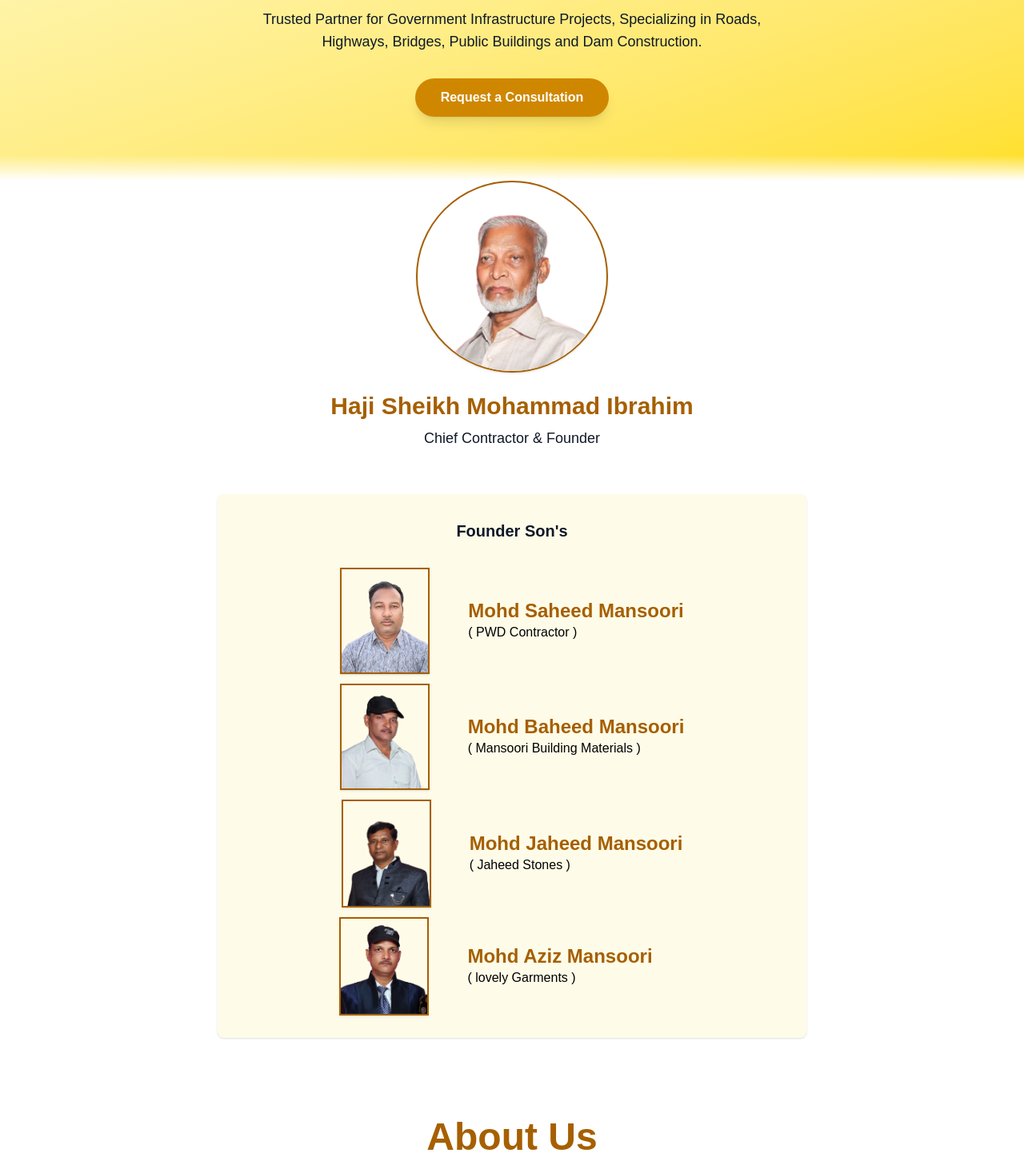
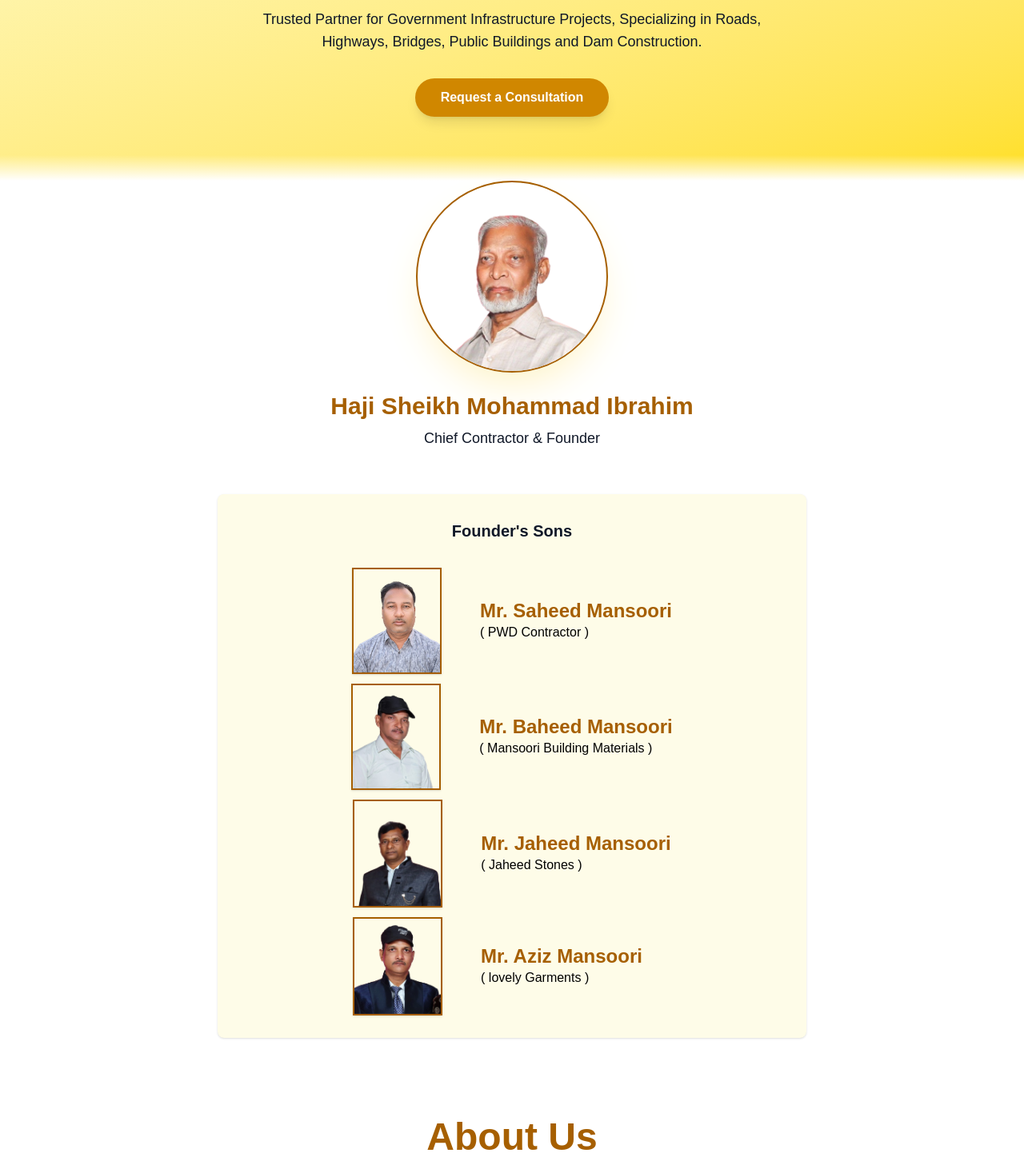
Before and after one commit to mohdamangithub/Mansoori-Construction-Website, a Next.js app: page / in a window 1280 px wide. Shown: the part 275-1742 px from the top of the page at 80% size. Built offline with nearby package versions, Linux system fonts and the light colour scheme.

Commit message:
complete

```diff
--- a/src/app/globals.css
+++ b/src/app/globals.css
@@ -5,6 +5,12 @@
   --foreground: #171717;
   --font-sans: var(--font-inter);
   --font-mono: var(--font-roboto-mono);
+}
+.head{
+ -webkit-text-stroke-width: 2px;
+
+ /* -webkit-text-fill-color: white; */
+
 }
 
 @theme inline {
@@ -30,14 +36,20 @@ body {
   font-family: Arial, Helvetica, sans-serif;
 }
 
+
 .nav-link {
   @apply text-gray-700 dark:text-gray-200 font-medium hover:text-yellow-600 dark:hover:text-yellow-400 transition;
 }
 @media only screen and (min-width: 300px) and (max-width: 767px) {
   .head{
     /* text-transform: uppercase; */
-    font-size: 50px
+    font-size: 50px;
+    font-weight: 900;
+  -webkit-text-stroke-width: 2px;
+ /* -webkit-text-stroke-color: black; */
+
   }
+
 .sons{
   gap: 5px;
   justify-content: space-evenly;
@@ -54,6 +66,11 @@ body {
 .sons:nth-last-child(1) {
  margin-right: 20px
 }
+.sons:nth-last-child(3) {
+ margin-left: 15px;
+ gap:18px
+
+}
 .footer{
   text-align: center
 }
--- a/src/app/layout.tsx
+++ b/src/app/layout.tsx
@@ -22,6 +22,7 @@ export default function RootLayout({
       <body cz-shortcut-listen="true" className={`${inter.variable} ${robotoMono.variable} antialiased`}>
         <Navbar />
         <main>{children}</main>
+        {/* Footer */}
         <footer className="w-full bg-yellow-700 text-white py-6 mt-12">
           <div className="max-w-6xl mx-auto px-4 flex flex-col sm:flex-row justify-between items-center gap-2">
             <span className=" footer font-semibold leading-none ">
--- a/src/app/page.tsx
+++ b/src/app/page.tsx
@@ -5,6 +5,7 @@ import { motion } from "framer-motion";
 export default function Home() {
   return (
     <div className="font-sans bg-white text-gray-900 dark:bg-gray-900 dark:text-white min-h-screen flex flex-col">
+      {/* Hero Section */}
       <section className="relative flex flex-col items-center justify-center text-center py-20 px-4 bg-gradient-to-br from-yellow-100 to-yellow-300 dark:from-yellow-700 dark:to-yellow-900">
         <motion.h1
           className="head text-4xl sm:text-5xl md:text-6xl font-bold mb-4 drop-shadow-lg"
@@ -42,6 +43,8 @@ export default function Home() {
         </motion.a>
         <div className="absolute bottom-0 left-1/2 transform -translate-x-1/2 w-full h-8 bg-gradient-to-t from-white dark:from-gray-900 to-transparent" />
       </section>
+
+      {/* Owner Section */}
       <motion.section
         id="owner"
         className=" px-4 max-w-3xl mx-auto w-full flex flex-col items-center text-center"
@@ -53,8 +56,8 @@ export default function Home() {
         <Image
           src="/images/Founder.png"
           alt="Owner Photo"
-          className="rounded-full object-cover border-2 border-yellow-700  shadow mb-6"
-          width={240}
+          className="rounded-full object-cover  border-2 border-yellow-700 shadow-amber-100 shadow-2xl dark:shadow-white mb-6"
+          width={240} //40
           height={240}
         />
         <h2 className="text-2xl sm:text-3xl font-bold mb-2 text-yellow-700 dark:text-yellow-400">
@@ -62,18 +65,18 @@ export default function Home() {
         </h2>
         <p className="text-lg mb-14">Chief Contractor & Founder</p>
         <div className="bg-yellow-50 dark:bg-yellow-900/40 p-4 rounded-lg shadow w-full max-w-maxs mx-auto">
-          <h3 className="font-semibold text-xl mb-8 mt-4">{`Founder Son's`}</h3>
+          <h3 className="font-semibold text-xl mb-8 mt-4">{`Founder's Sons`}</h3>
           <ul className="text-2xl text-yellow-700 dark:text-yellow-400 font-semibold space-y-1">
             <div className="sons flex items-center justify-center gap-12 mb-3">
               <Image
                 src="/images/Saheed.png"
                 alt="Owner Photo"
                 className=" object-cover object-top border-2 border-yellow-700 shadow"
-                width={112}
+                width={112} // same as w-28
                 height={112}
               />
               <div className="leading-none text-start">
-                <li>Mohd Saheed Mansoori</li>
+                <li>Mr. Saheed Mansoori</li>
                 <span className="text-[1rem] text-black font-normal dark:text-white">
                   ( PWD Contractor )
                 </span>
@@ -84,11 +87,11 @@ export default function Home() {
                 src="/images/Baheed.png"
                 alt="Owner Photo"
                 className="object-cover object-top border-2 border-yellow-700 shadow"
-                width={112}
+                width={112} // same as w-28
                 height={112}
               />
               <div className="leading-none text-start">
-                <li>Mohd Baheed Mansoori</li>
+                <li>Mr. Baheed Mansoori</li>
                 <span className="text-[1rem] text-black font-normal dark:text-white">
                   ( Mansoori Building Materials )
                 </span>
@@ -99,26 +102,26 @@ export default function Home() {
                 src="/images/Jaheed.png"
                 alt="Owner Photo"
                 className="object-cover object-center border-2 border-yellow-700 shadow"
-                width={112}
+                width={112} // same as w-28
                 height={112}
               />
               <div className="leading-none text-start">
-                <li>Mohd Jaheed Mansoori</li>
+                <li>Mr. Jaheed Mansoori</li>
                 <span className="text-[1rem] text-black font-normal dark:text-white">
                   ( Jaheed Stones )
                 </span>
               </div>
             </div>
-            <div className="sons flex items-center justify-center gap-12 mb-3 mr-10">
+            <div className="sons flex items-center justify-center gap-12 mb-3 mr-9">
               <Image
                 src="/images/Aziz.png"
                 alt="Owner Photo"
                 className="object-cover object-top border-2 border-yellow-700 shadow"
-                width={112}
+                width={112} // same as w-28
                 height={112}
               />
               <div className="leading-none text-start">
-                <li>Mohd Aziz Mansoori</li>
+                <li>Mr. Aziz Mansoori</li>
                 <span className="text-[1rem] text-black font-normal dark:text-white">
                   ( lovely Garments )
                 </span>
@@ -128,6 +131,7 @@ export default function Home() {
         </div>
       </motion.section>
 
+      {/* About Section */}
       <motion.section
         id="about"
         className="py-16 px-4 max-w-5xl mx-auto w-full text-center"
@@ -164,6 +168,7 @@ export default function Home() {
         </div>
       </motion.section>
 
+      {/* Services Section */}
       <motion.section
         id="services"
         className="py-14 px-4 bg-gray-50 dark:bg-gray-800 w-full text-center"
@@ -222,6 +227,7 @@ export default function Home() {
         </div>
       </motion.section>
 
+      {/* Projects Section */}
       <motion.section
         id="projects"
         className="py-16 px-4 max-w-5xl mx-auto w-full text-center"
@@ -236,7 +242,7 @@ export default function Home() {
         <div className="grid grid-cols-1 sm:grid-cols-2 md:grid-cols-3 gap-8">
           <div className="bg-white dark:bg-gray-900 rounded-lg shadow overflow-hidden flex flex-col">
             <Image
-              width={400}
+              width={400} // same as h-50
               height={0}
               className="h-50 object-cover object-top"
               src="/images/Talbehat.jpg"
@@ -257,7 +263,7 @@ export default function Home() {
           </div>
           <div className="bg-white dark:bg-gray-900 rounded-lg shadow overflow-hidden flex flex-col">
             <Image
-              width={400}
+              width={400} // same as h-50
               height={0}
               className="h-50 object-cover"
               src="/images/Budpura2.jpg"
@@ -279,7 +285,7 @@ export default function Home() {
           </div>
           <div className="bg-white dark:bg-gray-900 rounded-lg shadow overflow-hidden flex flex-col">
             <Image
-              width={400}
+              width={400} // same as h-50
               height={0}
               className="h-50 object-cover"
               src="/images/Samthar.jpg"
@@ -302,6 +308,7 @@ export default function Home() {
         </div>
       </motion.section>
 
+      {/* Contact Section */}
       <motion.section
         id="contact"
         className="py-16 px-4 bg-gray-50 dark:bg-gray-800 w-full text-center"
--- a/src/components/Navbar.tsx
+++ b/src/components/Navbar.tsx
@@ -7,18 +7,18 @@ export default function Navbar() {
   return (
     <nav className="w-full bg-white dark:bg-gray-900 shadow-lg sticky top-0 z-50 border-b border-yellow-600">
       <div className="max-w-6xl mx-auto flex items-center justify-between px-4 py-3">
-
+        {/* Logo */}
         <Link href="#" className="flex items-center gap-4">
           <span className="inline-block bg-yellow-600 rounded-full p-2">
 
-            <Image width={40}
+            <Image width={40}   // required10
       height={40}  src="/images/Logo.png" alt="Logo" />
           </span>
           <span className="font-bold text-xl tracking-wide text-yellow-700 dark:text-yellow-400">
             {`Mansoori's`}
           </span>
         </Link>
-
+        {/* Desktop Nav */}
         <div className="hidden md:flex gap-8  items-center">
           <Link href="#" className="nav-link">
             Home
@@ -36,6 +36,7 @@ export default function Navbar() {
             Contact
           </Link>
         </div>
+        {/* Mobile Hamburger */}
         <MobileMenu />
       </div>
     </nav>
```
